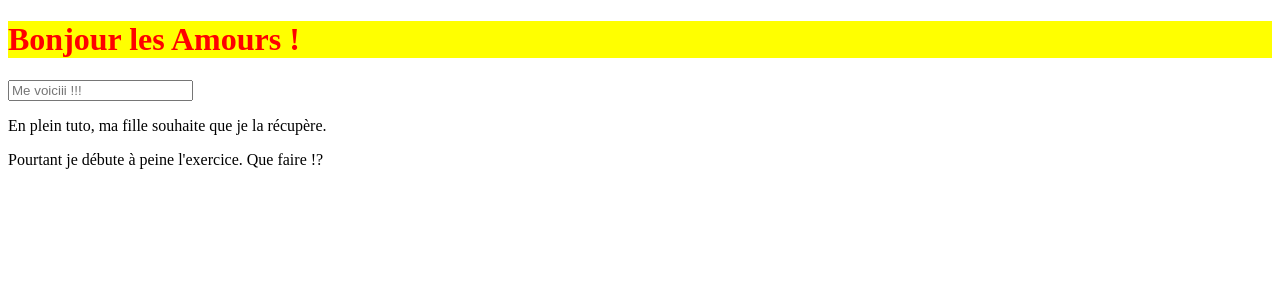
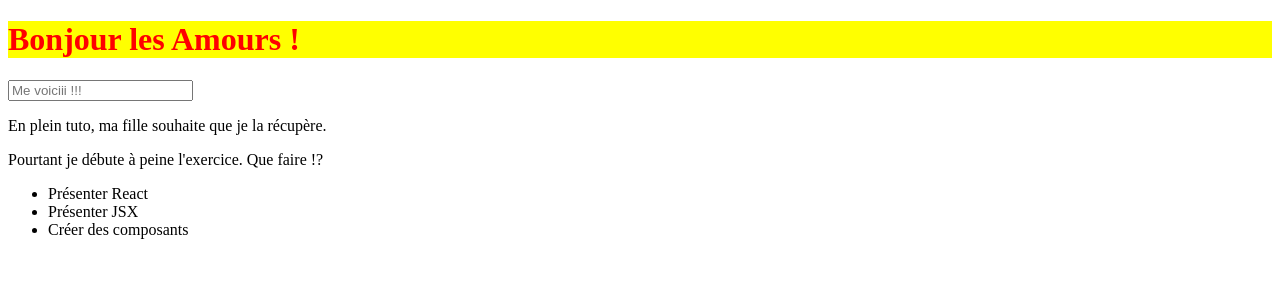
Before and after one commit to Mohya972/tutoreact, a React (Vite) app: page / in a window 1280 px wide. Shown: the top 300 px of the page. Built offline with nearby package versions, Linux system fonts and the light colour scheme.

Commit message:
Syntaxe JSX 07

```diff
--- a/src/App.jsx
+++ b/src/App.jsx
@@ -1,6 +1,11 @@
 const title = "Bonjour les Amours !";
 const style = { color: "red", backgroundColor: "yellow" };
 const showTitle = true;
+const todos = [
+  'Présenter React',
+  'Présenter JSX',
+  'Créer des composants'
+];
 
 function App() {
 
@@ -13,6 +18,11 @@ function App() {
 
             <p> En plein tuto, ma fille souhaite que je la récupère. </p>
             <p> Pourtant je débute à peine l'exercice. Que faire !?</p>
+            <ul>
+              {todos.map(todo => (
+                <li key={todo}> {todo} </li>
+              ))}
+            </ul>
           </>
 }
 
```
